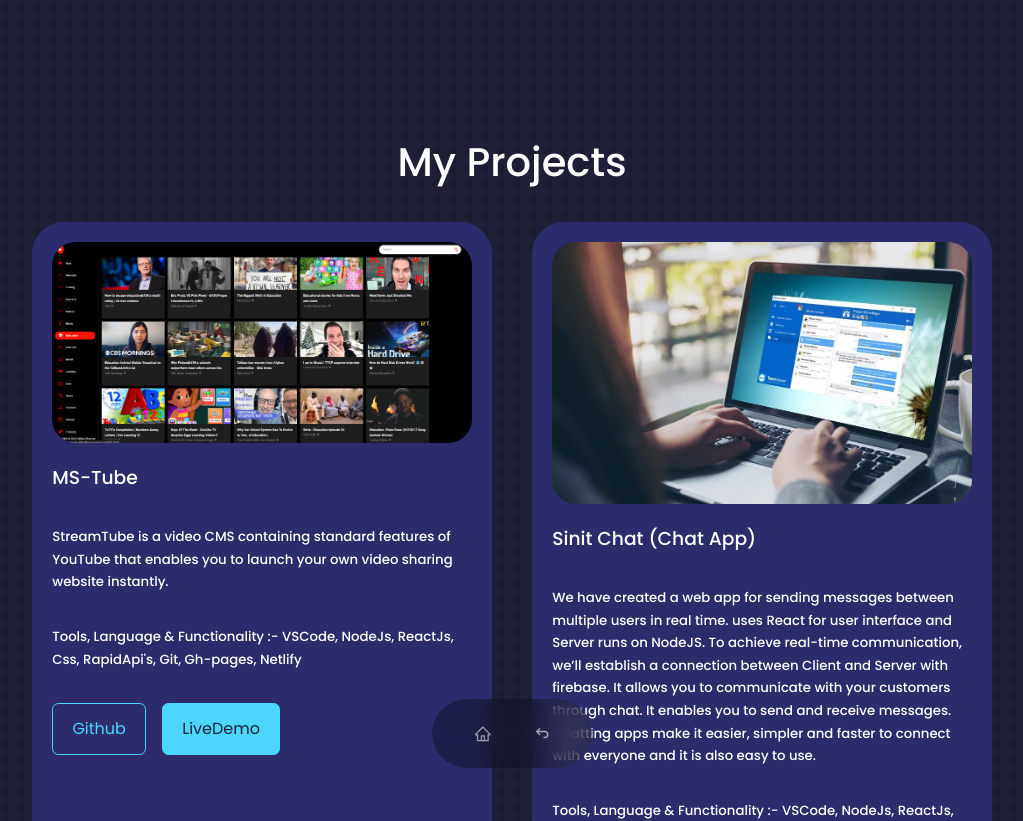
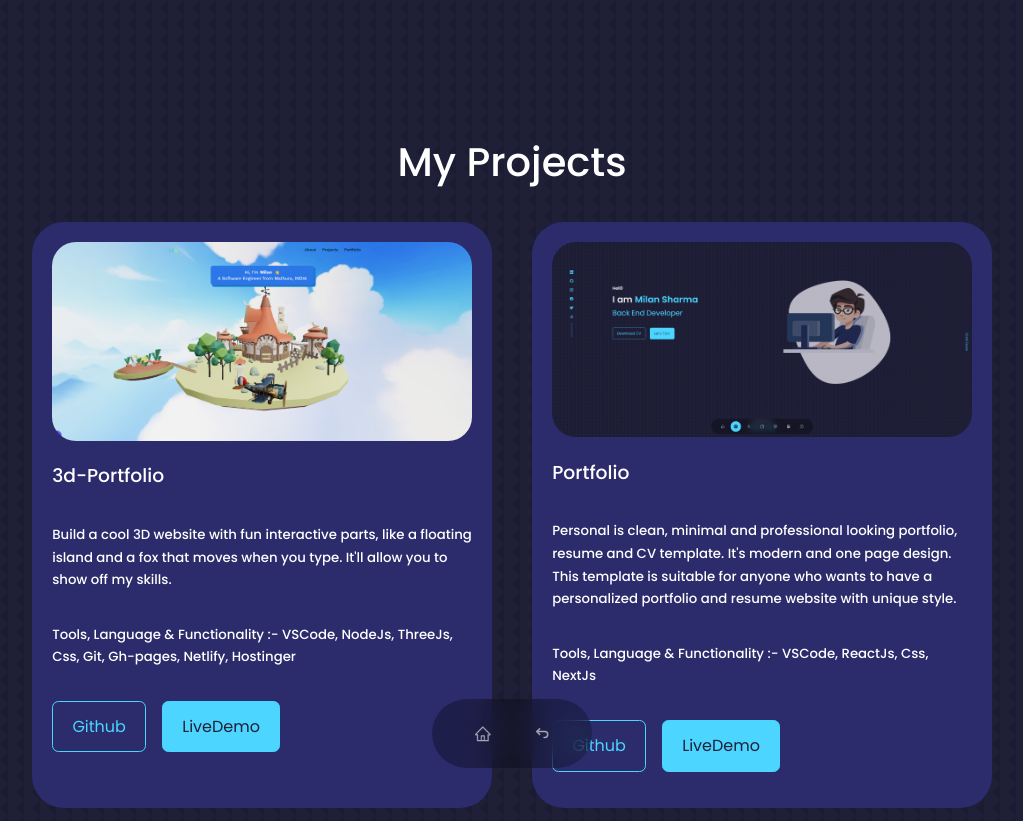
Before and after one commit to Milan-Sharma-449/Projectsfolio, a React (Create React App) app: page / in a window 1280 px wide. Shown: the top 821 px of the page, without its empty margins (128-1151 px from the left). Built offline with nearby package versions, Linux system fonts and the light colour scheme; the HTML template or start-up script is replaced by a standard one.

Commit message:
added new domain

```diff
--- a/package.json
+++ b/package.json
@@ -1,6 +1,6 @@
 {
   "name": "projectsfolio",
-  "homepage": "https://milansharma.me/projects",
+  "homepage": "https://milansharma.site/projects",
   "version": "0.1.0",
   "private": true,
   "dependencies": {
--- a/src/Component/footer/Footer.jsx
+++ b/src/Component/footer/Footer.jsx
@@ -10,8 +10,8 @@ const Footer = () => {
       <a href='#' className='footer__logo'>MILAN</a>
 
       <ul className='permalinks'>
-        <li><a href='https://milansharma.me'>Home</a></li>
-        <li><a href='https://milansharma.me#about'>About</a></li>
+        <li><a href='https://milansharma.site'>Home</a></li>
+        <li><a href='https://milansharma.site#about'>About</a></li>
       </ul>
       <div className='footer__socials'>
       <a href='https://www.facebook.com/milan.sharma.980315/'><FaFacebookF /></a>
--- a/src/Component/nav/Nav.jsx
+++ b/src/Component/nav/Nav.jsx
@@ -12,8 +12,8 @@ const[activeNav, setActiveNav] = useState('#')
 
   return (
     <nav>
-      <a href='https://milansharma.me' onClick={() => setActiveNav ('https://milansharma.me')} className={activeNav === '#' ? 'active' : ''} ><AiOutlineHome /></a>
-      <a href='https://milansharma.me' onClick={() => setActiveNav ('https://milansharma.me')} className={activeNav === '#about' ? 'active' : ''} ><TbArrowBackUp /></a>
+      <a href='https://milansharma.site' onClick={() => setActiveNav ('https://milansharma.site')} className={activeNav === '#' ? 'active' : ''} ><AiOutlineHome /></a>
+      <a href='https://milansharma.site' onClick={() => setActiveNav ('https://milansharma.site')} className={activeNav === '#about' ? 'active' : ''} ><TbArrowBackUp /></a>
     </nav>
   )
 }
--- a/src/Component/portfolio/Portfolio.jsx
+++ b/src/Component/portfolio/Portfolio.jsx
@@ -14,8 +14,30 @@ import IMG11 from '../../assets/foodies-hub.png'
 import IMG12 from '../../assets/golds-gym.png'
 import IMG13 from '../../assets/tMovies.png'
 import IMG14 from '../../assets/mstube.png'
+import IMG15 from '../../assets/3dportfolio.png'
+import IMG16 from '../../assets/webfolio.png'
 
 const data = [
+	{
+		id: 18,
+		image: IMG15,
+		type: 'react',
+		title: "3d-Portfolio",
+		subtitle: "Build a cool 3D website with fun interactive parts, like a floating island and a fox that moves when you type. It'll allow you to show off my skills.",
+		language: "VSCode, NodeJs, ThreeJs, Css, Git, Gh-pages, Netlify, Hostinger",
+		github: 'https://github.com/Milan-Sharma-449/3d-Portfolio',
+		demo: 'https://milansharma.site'
+	},
+	{
+		id: 19,
+		image: IMG16,
+		type: 'react',
+		title: "Portfolio",
+		subtitle: "Personal is clean, minimal and professional looking portfolio, resume and CV template. It's modern and one page design. This template is suitable for anyone who wants to have a personalized portfolio and resume website with unique style.",
+		language: "VSCode, ReactJs, Css, NextJs",
+		github: 'https://github.com/Milan-Sharma-449/Portfolio-react',
+		demo: 'https://milansharma.site/portfolio'
+	},
 	{
 		id: 1,
 		image: IMG14,
@@ -24,7 +46,7 @@ const data = [
 		subtitle: "StreamTube is a video CMS containing standard features of YouTube that enables you to launch your own video sharing website instantly.",
 		language: "VSCode, NodeJs, ReactJs, Css, RapidApi's, Git, Gh-pages, Netlify",
 		github: 'https://github.com/Milan-Sharma-449/MSTube',
-		demo: 'https://milan-sharma-449.github.io/MSTube/'
+		demo: 'https://milansharma.site/MSTube/'
 	},
 	{
 		id: 2,
@@ -44,7 +66,7 @@ const data = [
 		subtitle: "box-office is a react based website which used to show the description related to the searched Show or Actor such as (About, release date, aired if any, no. of season or episodes, cast, dates) and also you can make your own loved list by starring them.",
 		language: "VSCode, NodeJs, ReactJs, Css, Api's, Git, Gh-pages, PWA",
 		github: 'https://github.com/Milan-Sharma-449/box-office',
-		demo: 'https://milan-sharma-449.github.io/box-office/#/'
+		demo: 'https://milansharma.site/boxoffice'
 	},
 	{
 		id: 4,
@@ -54,7 +76,7 @@ const data = [
 		subtitle: "Watching free movies online is a convenient and frugal way to see the films you love right from the comfort of your own home. Yes, this is the site where you can get movies info (for free) but the ones listed below, although info also you can watch trailers and, are clean from viruses and completely legal to use.",
 		language: "VSCode, NodeJs, ReactJs, Css, SCss, Api's, TMDB Api, Git, Gh-pages",
 		github: 'https://github.com/Milan-Sharma-449/tMovies',
-		demo: 'https://milan-sharma-449.github.io/tMovies/'
+		demo: 'https://milansharma.site/tMovies/'
 	},
 	{
 		id: 5,
@@ -64,7 +86,7 @@ const data = [
 		subtitle: "You can follow the exercises given in the plan to meet your fitness goals. Those who are already-fit and want to maintain this fitness level can choose from hundreds of workout plans already given in the fitness apps. The popular fitness apps also have various workout videos that users can follow to exercise.",
 		language: "VSCode, NodeJs, ReactJs, Css, Git, RapidApi, Gh-pages",
 		github: 'https://github.com/Milan-Sharma-449/gold-s-gym',
-		demo: 'https://github.com/Milan-Sharma-449/gold-s-gym'
+		demo: 'https://milansharma.site/gold-s-gym'
 	},
 	{
 		id: 6,
@@ -74,7 +96,7 @@ const data = [
 		subtitle: "FoodiesHub is a place where you can please your soul and tummy with delicious food recipes of all cuisine. And our service is absolutely free. Also you can see the top chef's and know their new recipes.",
 		language: "VSCode, NodeJs, ReactJs, Css, Git, Gh-pages",
 		github: 'https://github.com/Milan-Sharma-449/foodies-hub',
-		demo: 'https://milan-sharma-449.github.io/foodies-hub/'
+		demo: 'https://milansharma.site/foodies-hub/'
 	},
 	{
 		id: 7,
```
Also changed, not shown: src/assets/3dportfolio.png (added), src/assets/webfolio.png (added).
